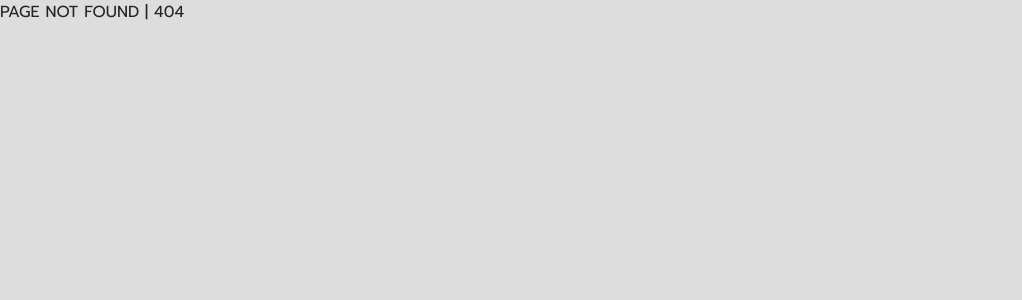
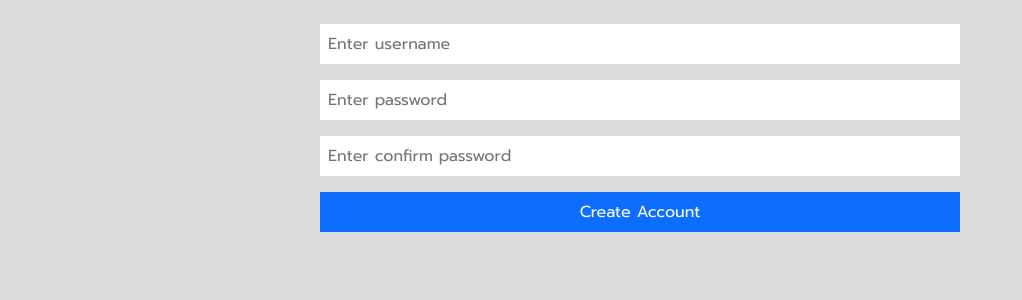
Before and after one commit to mern-trainer/amrin-batch, a React (Create React App) app: page /formik in a window 1280 px wide. Before the commit this address had no page. Shown: the top 300 px of the page, without its empty margins (0-1022 px from the left). Built offline with nearby package versions, Linux system fonts and the light colour scheme.

Commit message:
formik added

```diff
--- a/package.json
+++ b/package.json
@@ -8,6 +8,7 @@
     "@testing-library/user-event": "^13.5.0",
     "axios": "^1.7.7",
     "bootstrap": "^5.3.3",
+    "formik": "^2.4.6",
     "react": "^18.3.1",
     "react-bootstrap": "^2.10.5",
     "react-dom": "^18.3.1",
@@ -16,7 +17,8 @@
     "react-router-dom": "^6.28.0",
     "react-scripts": "5.0.1",
     "uuid": "^11.0.3",
-    "web-vitals": "^2.1.4"
+    "web-vitals": "^2.1.4",
+    "yup": "^1.4.0"
   },
   "scripts": {
     "start": "react-scripts start",
--- a/src/App.jsx
+++ b/src/App.jsx
@@ -15,6 +15,7 @@ import PageNotFound from "./Pages/PageNotFound"
 import CartPage from "./Pages/CartPage"
 import ProductSingleView from "./Pages/ProductSingleView"
 import Form from "./Pages/Form"
+import Formik from "./Pages/Formik"
 
 const App = () => {
 // UX
@@ -27,6 +28,7 @@ const App = () => {
             <Route path="/about" Component={AboutPage} />
             <Route path="/shop" Component={ShopPage} />
             <Route path="/form" Component={Form} />
+            <Route path="/formik" Component={Formik} />
             <Route path="/cart" Component={CartPage} />
             <Route path="/shop/view/:product_id" Component={ProductSingleView} />
             <Route path="*" Component={PageNotFound} /> {/* not found page */}
--- a/src/Pages/Form.jsx
+++ b/src/Pages/Form.jsx
@@ -9,6 +9,9 @@ const Form = () => {
     const handleSubmit = (event) => {
         event.preventDefault()
         console.log(formData)
+        if (formData.username == "") {
+
+        }
     }
 
     const handleChange = (event) => {
--- /dev/null
+++ b/src/Pages/Formik.jsx
@@ -0,0 +1,47 @@
+// formik => Form management library
+
+import { useFormik } from "formik"
+import { object, ref, string } from "yup"
+
+const Formik = () => {
+
+    const formik = useFormik({
+        initialValues: {
+            username: "",
+            password: "",
+            confirm_password: ""
+        },
+        onSubmit: (values) => {
+            console.log(values)
+        },
+        validationSchema: object().shape({
+            username: string()
+                .required("Username is required!")
+                .min(4, "Min 4 char. required")
+                .max(12, "Max 12 char. required"),
+            password: string()
+                .required("Password is required")
+                .min(8, "min 8")
+                .max(16, "max 16"),
+            confirm_password: string()
+                .required("Confirm password is required")
+                .min(8, "min 8")
+                .max(16, "max 16")
+                .oneOf([ref("password")], "Password does not match")
+        })
+    })
+
+    return <div className="d-flex justify-content-center mt-4">
+        <form className="d-flex flex-column gap-2 w-50" onSubmit={formik.handleSubmit}>
+            <input onChange={formik.handleChange} value={formik.values.username} className="p-2 border-0 w-100" style={{outline: 0}} type="text" name="username" placeholder="Enter username"/>
+            <span>{formik.errors.username}</span>
+            <input onChange={formik.handleChange} value={formik.values.password} className="p-2 border-0 w-100" style={{ outline: 0 }} type="password" name="password" placeholder="Enter password" />
+            <span>{formik.errors.password}</span>
+            <input onChange={formik.handleChange} value={formik.values.confirm_password} className="p-2 border-0 w-100" style={{outline: 0}} type="password" name="confirm_password" placeholder="Enter confirm password"/>
+            <span>{formik.errors.confirm_password}</span>
+            <button type="submit" className="p-2 border-0 w-100 btn btn-primary rounded-0" style={{outline: 0}}>Create Account</button>
+        </form>
+    </div>
+}
+
+export default Formik
```
Also changed, not shown: 1 other file (tests, documents, lock files or other folders).
